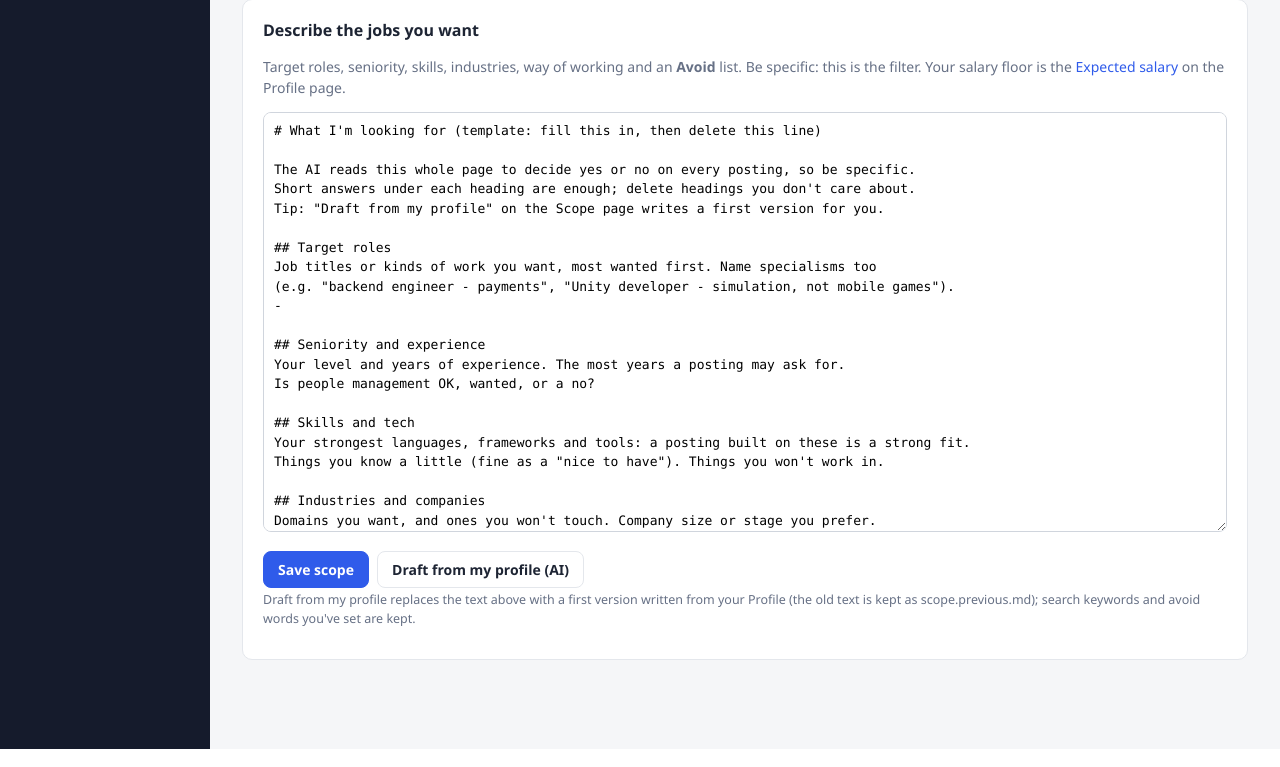
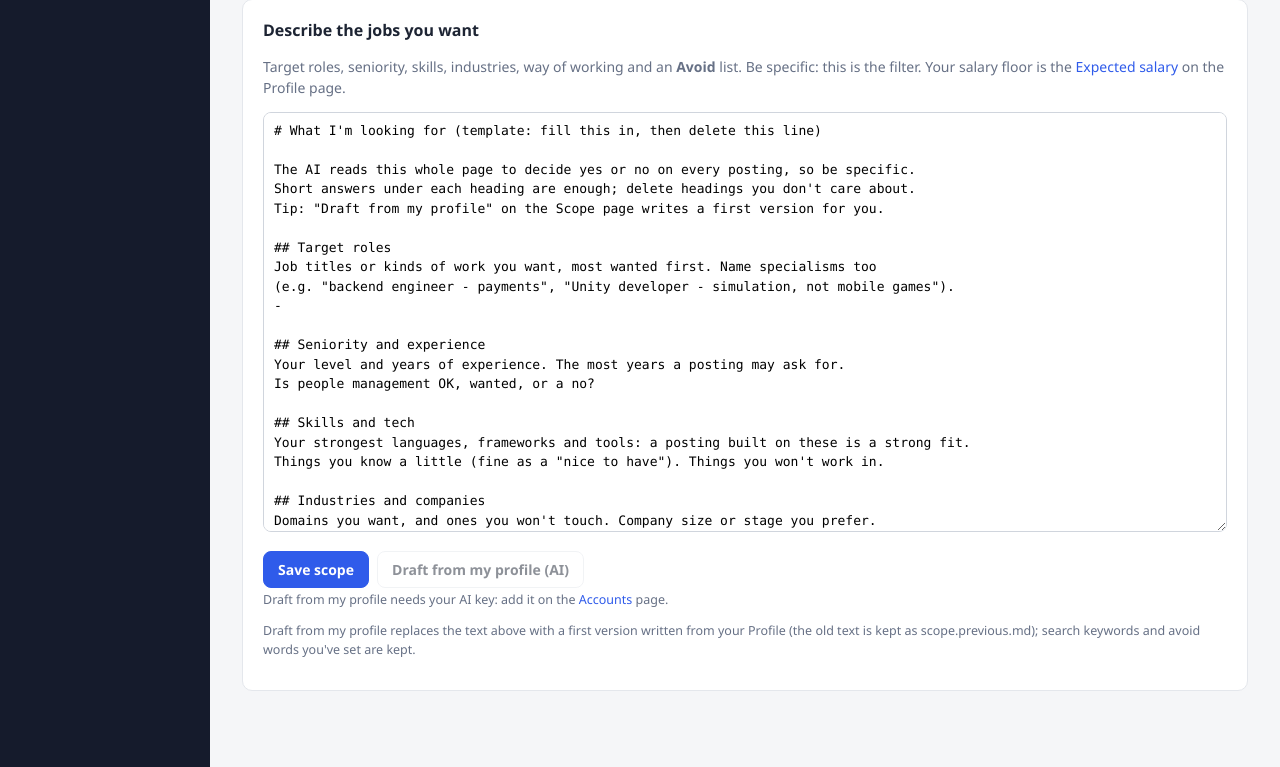
Before and after one commit to steefpls/JobHunt, a FastAPI app: page /scope in a window 1280 px wide. Shown: the part 410-1177 px from the top of the page. Run offline with FastAPI, Linux system fonts and the light colour scheme; some libraries are stand-ins or nearby versions.

Commit message:
Hunt page: Start stays greyed out until your AI key, Profile and Scope are ready, and lists what's missing
Claude-Session: https://claude.ai/code/session_01QeTgKauQf11FdQkH6nanuh

```diff
--- a/jobhunt/hunt.py
+++ b/jobhunt/hunt.py
@@ -330,6 +330,31 @@ def wait_for_rate_limit(task: Task, source: str) -> None:
             time.sleep(1)
 
 
+def readiness(s: dict | None = None) -> list[tuple[str, str]]:
+    """What still stops a hunt from running, as (what to do, the page to do it on). [] = ready.
+
+    The Hunt page greys out Start and lists these; the Dashboard's Get started ticks come from it too."""
+    s = s or settings_mod.load()
+    missing = []
+    if not secrets_store.has_secret(secrets_store.api_key_name(s["provider"])):
+        missing.append(("Add your AI key", "/accounts"))
+    contact = profile.load_contact()
+    if not (contact.get("name") and contact.get("email")):
+        missing.append(("Add your name and email", "/profile#contact"))
+    if not profile.load_profile().strip():
+        missing.append(("Build or write your profile", "/profile#profiletext"))
+    if not [k for k in s["scope"].get("keywords", []) if k.strip()]:
+        missing.append(("Add at least one search keyword", "/scope"))
+    if not profile.scope_ready(profile.load_scope_text()):
+        missing.append(("Describe the jobs you want", "/scope#describe"))
+    return missing
+
+
+def readiness_text(missing: list[tuple[str, str]]) -> str:
+    """'Before a hunt can start: add your AI key; describe the jobs you want.'"""
+    return "Before a hunt can start: " + "; ".join(what[0].lower() + what[1:] for what, _ in missing) + "."
+
+
 def run_hunt(task: Task) -> str:
     p = task.params
     s = task.settings
@@ -337,15 +362,11 @@ def run_hunt(task: Task) -> str:
     auto_submit = bool(p.get("auto_submit"))
     site_keys = [k for k in (p.get("sites") or s["hunt"]["sites"]) if k in settings_mod.SITES]
     keywords = [k for k in s["scope"].get("keywords", []) if k.strip()]
-    if not keywords:
-        raise LLMError("Add at least one search keyword on the Scope page first.")
-    if not profile.is_ready():
-        raise LLMError("Finish your Profile first (name, email and profile text).")
+    missing = readiness(s)
+    if missing:  # the Hunt page greys out Start until this is empty; this is the backstop
+        raise LLMError(readiness_text(missing))
     scope_text = profile.load_scope_text()
-    if profile.scope_is_example(scope_text):
-        raise LLMError("Your Scope is still the template. Fill it in on the Scope page (or press Draft from "
-                       "my profile) and delete its first line, then start again.")
-    task.get_llm()  # fail early on a missing key
+    task.get_llm()
     expected_salary = profile.load_screening()["expected_salary"]
     floor = profile.salary_floor()
     profile_text = profile.load_profile()
--- a/jobhunt/profile.py
+++ b/jobhunt/profile.py
@@ -120,6 +120,11 @@ def scope_is_example(text: str) -> bool:
     return any(m in (text or "") for m in (SCOPE_EXAMPLE_MARKER, *_OLD_SCOPE_MARKERS))
 
 
+def scope_ready(text: str) -> bool:
+    """Is there a real description of the jobs wanted (not empty, not the template)?"""
+    return bool((text or "").strip()) and not scope_is_example(text)
+
+
 def salary_floor() -> float:
     """The expected salary from the screening answers, as SGD a month (0 = none saved)."""
     from .extract import parse_salary_floor
--- a/jobhunt/web/app.py
+++ b/jobhunt/web/app.py
@@ -146,13 +146,10 @@ def create_app(port: int = 8765) -> FastAPI:
     # ── dashboard & jobs ───────────────────────────────────────────────
     @app.get("/", response_class=HTMLResponse)
     def dashboard(request: Request, state: str = ""):
-        s = settings_mod.load()
-        checklist = [
-            ("Add your AI key", secrets_store.has_secret(secrets_store.api_key_name(s["provider"])), "/accounts"),
-            ("Build your profile", profile.is_ready(), "/profile"),
-            ("Set your search scope", bool(s["scope"]["keywords"]) and bool(profile.load_scope_text().strip())
-             and not profile.scope_is_example(profile.load_scope_text()), "/scope"),
-        ]
+        todo = {href.split("#")[0] for _, href in hunt.readiness()}  # the same test the Hunt page's Start uses
+        checklist = [("Add your AI key", "/accounts" not in todo, "/accounts"),
+                     ("Build your profile", "/profile" not in todo, "/profile"),
+                     ("Set your search scope", "/scope" not in todo, "/scope")]
         return page(request, "dashboard.html", jobs=db.list_jobs(state or None), counts=db.state_counts(),
                     states=db.STATES, user_states=db.USER_STATES, state=state, checklist=checklist,
                     spend=db.total_spend(), runs=db.list_runs(5))
@@ -294,7 +291,7 @@ def create_app(port: int = 8765) -> FastAPI:
         if not text.strip():
             example = paths.APP_DIR / "scope.example.md"
             text = example.read_text(encoding="utf-8") if example.exists() else ""
-        return page(request, "scope.html", scope_text=text)
+        return page(request, "scope.html", scope_text=text, has_profile=bool(profile.load_profile().strip()))
 
     def store_scope(keywords: str, location: str, avoid_words: str, scope_text: str) -> None:
         settings_mod.update({"scope": {
@@ -498,7 +495,7 @@ def create_app(port: int = 8765) -> FastAPI:
         s = settings_mod.load()
         ready = db.list_jobs("Ready")
         return page(request, "hunt.html", sites=settings_mod.SITES, site_status=SITE_STATUS, ready=ready,
-                    needs_you=db.list_jobs("Needs you"),
+                    needs_you=db.list_jobs("Needs you"), missing=hunt.readiness(s),
                     events=db.recent_events(150), human_apply=hunt.HUMAN_APPLY_SITES)
 
     @app.post("/hunt/start")
@@ -516,6 +513,9 @@ def create_app(port: int = 8765) -> FastAPI:
         settings_mod.update({"hunt": {"jobs": jobs, "sites": sites}})  # the mode is never remembered: Draft each time
         if profile_busy_reason():
             return back("/hunt", err=profile_busy_reason())
+        missing = hunt.readiness(s)
+        if missing:
+            return back("/hunt", err=hunt.readiness_text(missing))
         try:
             hunt.runner.start("hunt", {"jobs": jobs, "sites": sites, "auto_submit": auto})
         except RuntimeError as e:
--- a/jobhunt/web/static/hunt.js
+++ b/jobhunt/web/static/hunt.js
@@ -2,7 +2,7 @@
 // Page values come from data-* attributes on #huntPage (no inline scripts).
 (function () {
   const cfg = document.getElementById('huntPage').dataset;
-  const KEY_SAVED = cfg.keySaved === '1';
+  const READY = cfg.ready === '1';  // AI key, Profile and Scope all done (else Start stays greyed out)
   const MAX_APPS = cfg.maxApps;
   let lastEvent = parseInt(cfg.lastEvent || '0');
   let wasBusy = cfg.busy === '1';
@@ -38,7 +38,7 @@
       $('mJob').textContent = j ? `Now: ${j.company} · ${j.role} (${j.state}) · ${fmt(j.tokens_in + j.tokens_out)} tokens`
         + ` · $${j.cost_usd.toFixed(4)}` : 'No job in progress.';
       $('stopBtn').disabled = !s.busy;
-      $('startBtn').disabled = s.busy || !KEY_SAVED;
+      $('startBtn').disabled = s.busy || !READY;
       if (wasBusy && !s.busy) {
         // Building the profile or drafting the scope: go back to that page with the result.
         const back = {profile: '/profile', scope: '/scope'}[s.last_kind];
--- a/jobhunt/web/static/style.css
+++ b/jobhunt/web/static/style.css
@@ -97,3 +97,5 @@ input:focus, select:focus, textarea:focus { outline: 2px solid #c7d6ff; border-c
 .notice.news { background: #e3f6ee; border-color: #b7e4cf; color: #0b5c41; }
 .badge.LoggedIn { background: #e3f6ee; color: var(--ok); }
 .badge.LoggedOut { background: #fff1e6; color: var(--warn); }
+.notice.todo { background: #fff8eb; border-color: #f6d99b; margin: 12px 0 0; }
+.notice.todo ul { margin-bottom: 0; }
--- a/jobhunt/web/templates/profile.html
+++ b/jobhunt/web/templates/profile.html
@@ -26,7 +26,7 @@
     {% endif %}
   </div>
 
-  <div class="card">
+  <div class="card" id="contact">
     <h2>Contact details</h2>
     <p class="muted">Used exactly as written on every resume, cover letter and form.</p>
     <form method="post" action="/profile/contact">
@@ -60,7 +60,7 @@
   </form>
 </div>
 
-<div class="card">
+<div class="card" id="profiletext">
   <h2>3. Check and edit your profile</h2>
   <p class="muted">{% if has_profile %}Read it through and fix anything wrong. The AI writes your resume and cover letter from this text
     and nothing else.{% else %}No profile yet. Build it from your CVs above, or write it here using this outline.{% endif %}</p>
--- a/jobhunt/web/templates/scope.html
+++ b/jobhunt/web/templates/scope.html
@@ -18,13 +18,15 @@
     <textarea name="avoid_words" style="min-height:150px">{{ settings.scope.avoid_words|join("\n") }}</textarea>
   </div>
 </div>
-<div class="card">
+<div class="card" id="describe">
   <h2>Describe the jobs you want</h2>
   <p class="muted">Target roles, seniority, skills, industries, way of working and an <b>Avoid</b> list. Be specific: this is
     the filter. Your salary floor is the <a href="/profile#screening">Expected salary</a> on the Profile page.</p>
   <textarea name="scope_text" class="tall">{{ scope_text }}</textarea>
   <div class="actions"><button class="btn primary">Save scope</button>
-    <button class="btn" formaction="/scope/draft" {{ 'disabled' if status.busy }}>Draft from my profile (AI)</button></div>
+    <button class="btn" formaction="/scope/draft" {{ 'disabled' if status.busy or not key_saved or not has_profile }}>Draft from my profile (AI)</button></div>
+  {% if not key_saved %}<p class="hint">Draft from my profile needs your AI key: add it on the <a href="/accounts">Accounts</a> page.</p>
+  {% elif not has_profile %}<p class="hint">Draft from my profile needs a profile to draft from: build or write it on the <a href="/profile">Profile</a> page.</p>{% endif %}
   <p class="hint">Draft from my profile replaces the text above with a first version written from your Profile (the old
     text is kept as scope.previous.md); search keywords and avoid words you've set are kept.</p>
 </div>
```
Also changed, not shown: jobhunt/web/templates/hunt.html (+6 -3 lines), tests/test_e2e_draft.py (+1 -1 lines), tests/test_hunt_fixes.py (+1 -1 lines), tests/test_ux_fixes.py (added, +71 -0 lines).
